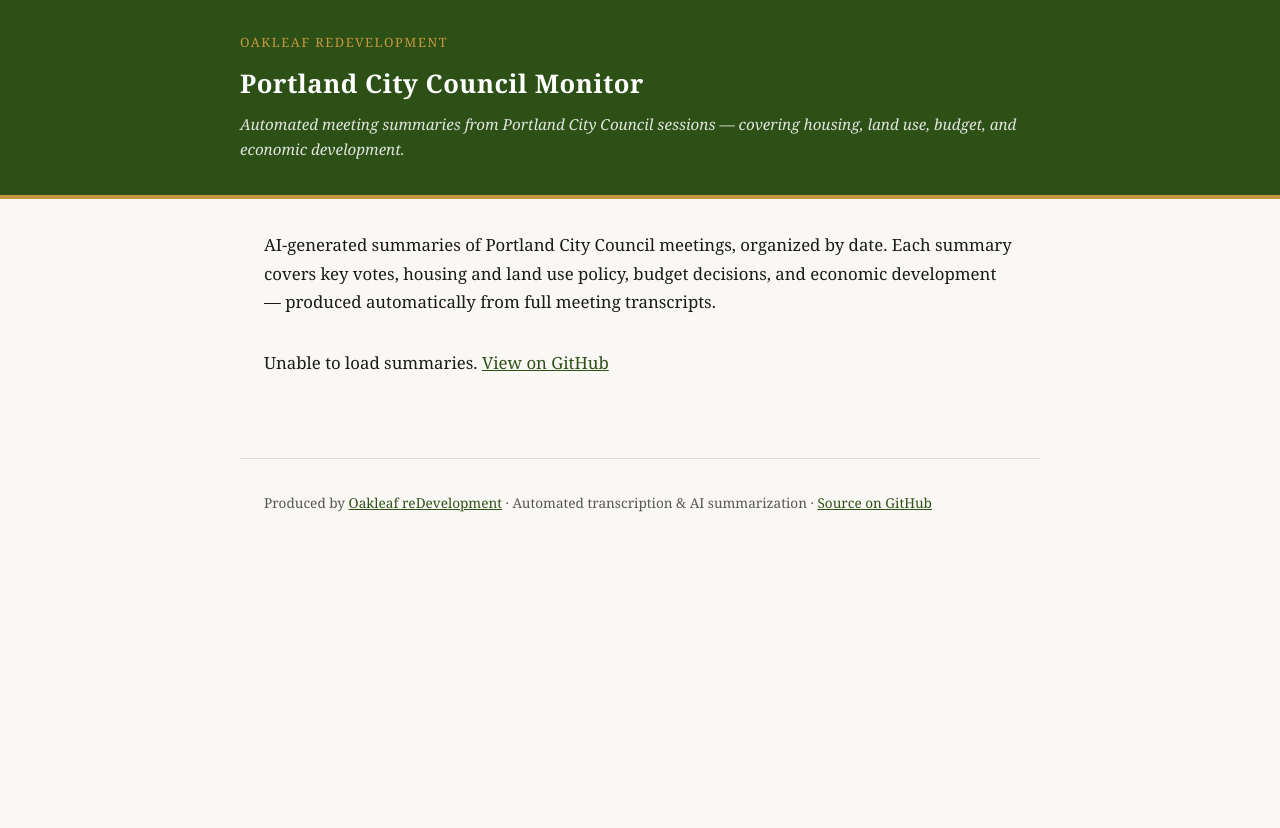
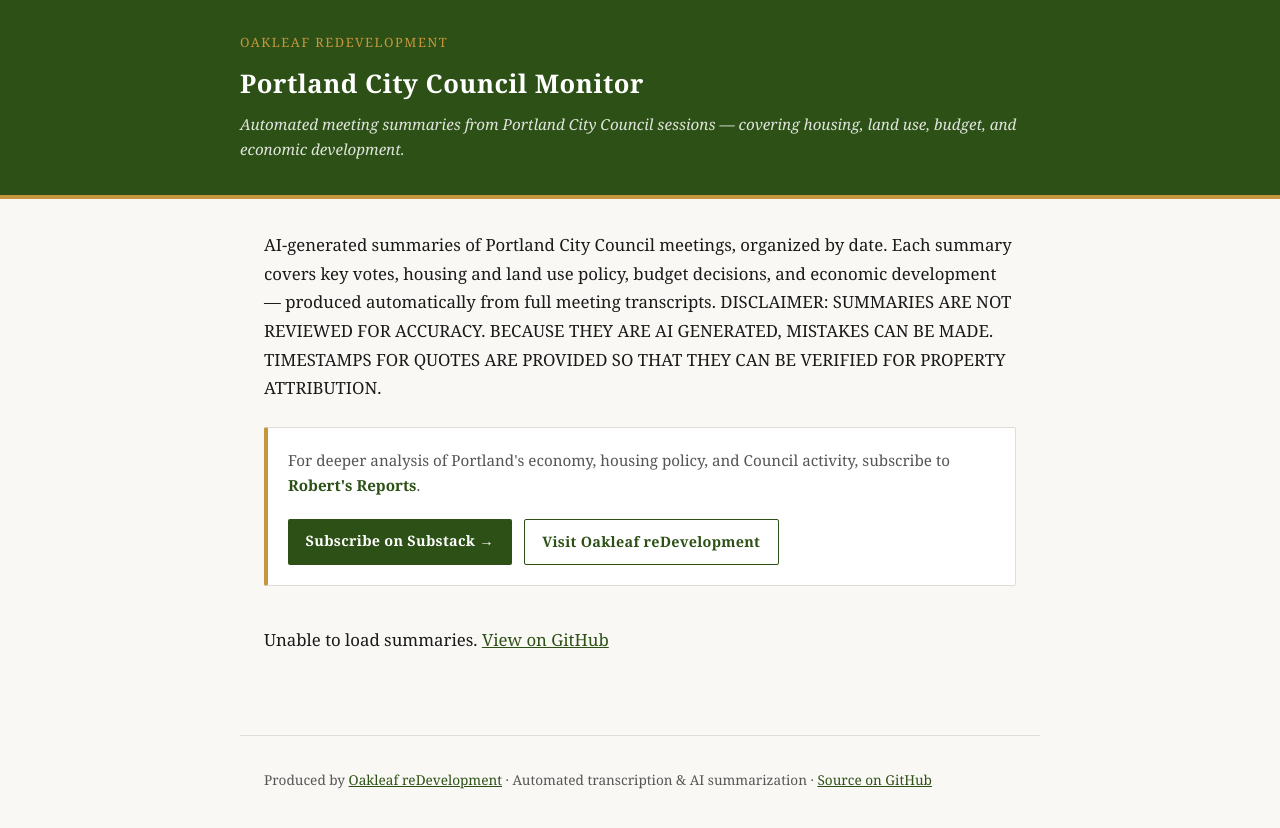
Before and after one commit to oakleafpdx/council-monitor, a Jekyll site: the page built from index.html, in a window 1280 px wide. Shown: the top 828 px of the page. Built offline with Jekyll 4.4.1, drawn with Linux system fonts in a browser that asks for light colours.

Commit message:
Update index.html

```diff
--- a/index.html
+++ b/index.html
@@ -3,7 +3,15 @@ layout: default
 title: Portland City Council Monitor
 ---
 
-<p style="margin-bottom: 2rem; font-size: 1.05rem;">AI-generated summaries of Portland City Council meetings, organized by date. Each summary covers key votes, housing and land use policy, budget decisions, and economic development — produced automatically from full meeting transcripts.</p>
+<p style="margin-bottom: 1.5rem; font-size: 1.05rem;">AI-generated summaries of Portland City Council meetings, organized by date. Each summary covers key votes, housing and land use policy, budget decisions, and economic development — produced automatically from full meeting transcripts. DISCLAIMER: SUMMARIES ARE NOT REVIEWED FOR ACCURACY. BECAUSE THEY ARE AI GENERATED, MISTAKES CAN BE MADE. TIMESTAMPS FOR QUOTES ARE PROVIDED SO THAT THEY CAN BE VERIFIED FOR PROPERTY ATTRIBUTION.</p>
+
+<div style="display: flex; flex-wrap: wrap; gap: 0.75rem; margin-bottom: 2.5rem; padding: 1.25rem; background: white; border: 1px solid var(--oak-border); border-left: 4px solid var(--oak-gold); border-radius: 2px;">
+  <div style="flex: 1 1 100%; font-size: 0.95rem; color: var(--oak-text-secondary); margin-bottom: 0.5rem;">
+    For deeper analysis of Portland's economy, housing policy, and Council activity, subscribe to <strong style="color: var(--oak-green);">Robert's Reports</strong>.
+  </div>
+  <a href="https://robertsreports.substack.com" style="display: inline-block; padding: 0.6rem 1.1rem; background: var(--oak-green); color: white; text-decoration: none; font-size: 0.9rem; font-weight: 600; letter-spacing: 0.02em; border-radius: 2px;">Subscribe on Substack →</a>
+  <a href="https://oakleaf.dev" style="display: inline-block; padding: 0.6rem 1.1rem; background: transparent; color: var(--oak-green); text-decoration: none; font-size: 0.9rem; font-weight: 600; letter-spacing: 0.02em; border: 1px solid var(--oak-green); border-radius: 2px;">Visit Oakleaf reDevelopment</a>
+</div>
 
 <div id="summaries-list">
   <p style="color: var(--oak-text-secondary); font-style: italic;">Loading summaries...</p>
```
